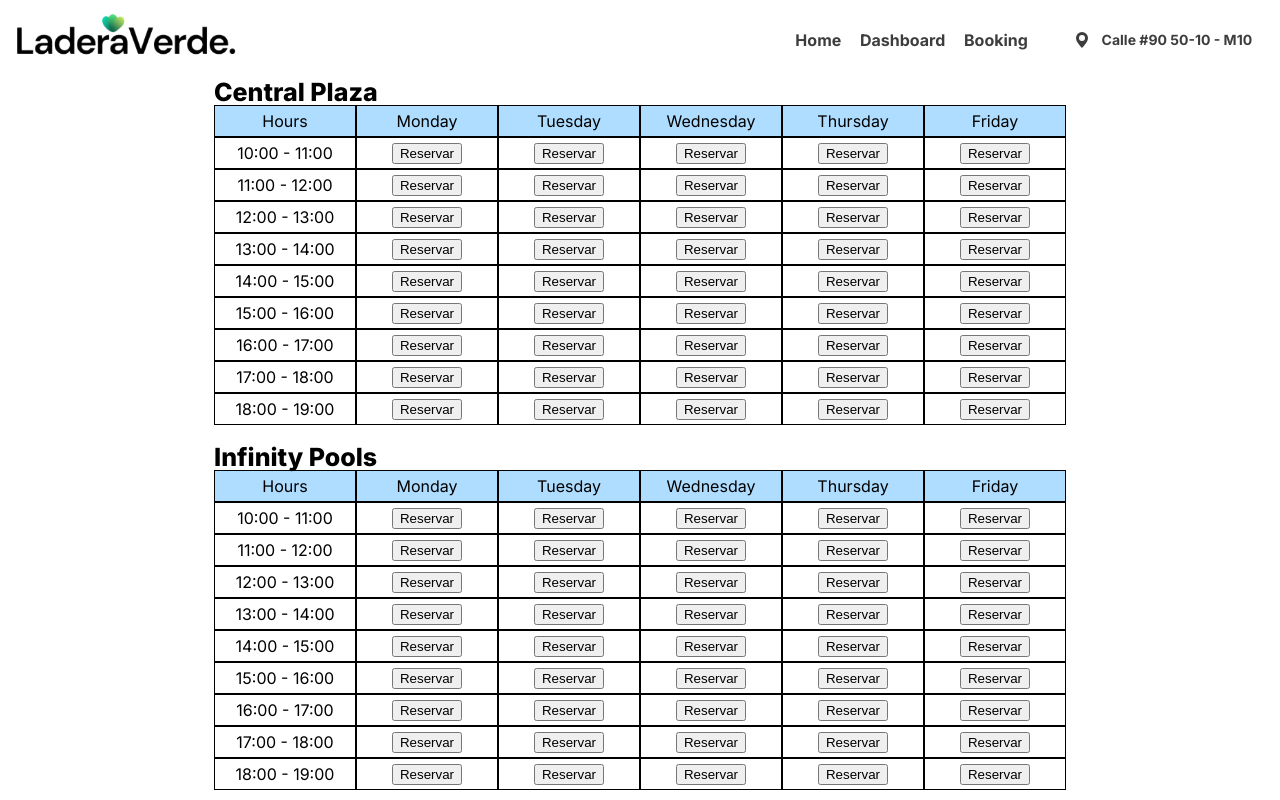
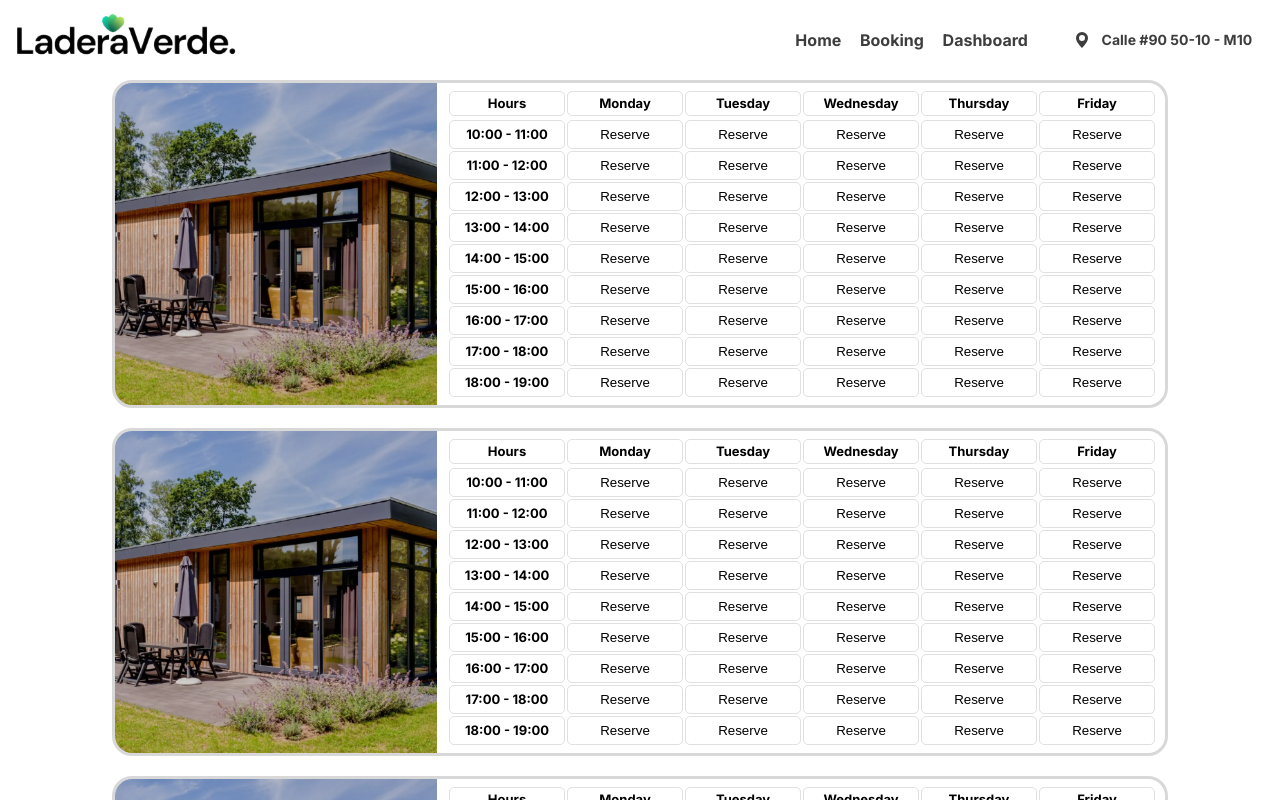
Before and after one commit to JDiegx/residential-complex-web-project, a React (Vite) app: page /dashboard in a window 1280 px wide. Shown: the top 800 px of the page. Built offline with nearby package versions, Linux system fonts and the light colour scheme.

Commit message:
Update 3: 02/04/2025

```diff
--- a/src/components/common/Calendar/Calendar.css
+++ b/src/components/common/Calendar/Calendar.css
@@ -1,19 +1,60 @@
-.calendar-table__days {
+.calendar{
+  width: 1050px;
+  height: 322px;
   display: flex;
-  background-color: rgb(174, 221, 255);
+  justify-content: space-between;
+  align-items: center;
+  border-radius: 20px;
+  overflow: hidden;
+  border: 3px solid rgba(0, 0, 0, 0.151);
 }
 
-.calendar-table-day,
-.calendar-table-hour {
-  width: 100px;
-  height: 30px;
-  padding: 0px 20px;
-  border: 1px solid black;
+.calendar__container-image{
+}
+
+.calendar-image{
+  width: 322px;
+  height: 325px;
+}
+
+
+
+.calendar-table{
+  padding: 7px;
+  box-sizing: border-box;
+}
+
+.calendar-table__row {
+  display: flex;
+}
+
+.calendar-table__header,
+.calendar-table__cell {
+  min-width: 100px;
+  padding: 5px 7px;
+  border: 1px solid rgba(0, 0, 0, 0.123);
   display: flex;
   justify-content: center;
   align-items: center;
+  font-size: 13px;
+  font-weight: 700;
+  margin: 1px;
+  border-radius: 5px;
+}
+
+.calendar-table__cell:hover{
+  background-color: rgba(0, 0, 0, 0.377);
 }
 
 .calendar-table__hours {
   display: flex;
 }
+
+
+.calendar-table__button{
+  width: 100%;
+  height: 100%;
+  background-color: transparent;
+  border: none;
+  cursor: pointer;
+}
--- a/src/components/common/Calendar/Calendar.jsx
+++ b/src/components/common/Calendar/Calendar.jsx
@@ -1,8 +1,9 @@
 import React, { useState, useEffect } from 'react'
 import "./Calendar.css"
 import { calendar } from '../../../data/data'
+import betaImage from '/img/1.png'
 
-const Calendar = ({nameZone}) => {
+const Calendar = ({ nameZone }) => {
     const [days, setDays] = useState([])
     const [hours, setHours] = useState([])
 
@@ -11,28 +12,29 @@ const Calendar = ({nameZone}) => {
         setHours(calendar[1])
     }, [calendar])
 
-    // onClick={()=> reserve(i, hour)}
-    // const reserve = (day, hour)=> alert(`Se solicita reserva en ${nameZone} para el dia ${day} a las ${hour}`)
-
-    const reserve = (day, hour)=> alert(`Se solicita reserva en ${nameZone} para el dia ${day} a las ${hour}`)
+    const reserve = (day, hour) => alert(`Se solicita reserva en ${nameZone} para el dia ${day} a las ${hour}`)
 
     return (
+        <div className='calendar'>
+            <div className='calendar__container-image'>
+                <img src={betaImage} alt="" className='calendar-image' />
+            </div>
             <table className='calendar-table'>
-            <thead className='calendar-table__table-head'>
-                <tr className='calendar-table__days'>
-                    <th className='calendar-table-day' >Hours</th>
-                    {days.map((day) => <th className='calendar-table-day' key={day}>{day}</th>)}
+                <thead className='calendar-table__head'>
+                    <tr className='calendar-table__row'>
+                        <th className='calendar-table__header'>Hours</th>
+                        {days.map((day) => <th className='calendar-table__header' key={day}>{day}</th>)}
                     </tr>
                 </thead>
-            <tbody className='calendar-table__table-body'>
+                <tbody className='calendar-table__body'>
                     {
                         hours.map((hour) =>
-                        <tr className='calendar-table__hours' key={hour} >
-                            <td className='calendar-table-hour'>{hour}</td>
+                            <tr className='calendar-table__row' key={hour}>
+                                <td className='calendar-table__cell'>{hour}</td>
                                 {
                                     days.map((i) =>
-                                    <td key={i} className='calendar-table-hour'>
-                                        <button onClick={()=> reserve(i, hour)}>Reservar</button>
+                                        <td key={i} className='calendar-table__cell'>
+                                            <button className='calendar-table__button' onClick={() => reserve(i, hour)}>Reserve</button>
                                         </td>
                                     )
                                 }
@@ -41,6 +43,7 @@ const Calendar = ({nameZone}) => {
                     }
                 </tbody>
             </table>
+        </div>
     )
 }
 
--- a/src/components/common/Header/Header.jsx
+++ b/src/components/common/Header/Header.jsx
@@ -21,10 +21,10 @@ const Header = () => {
                             <Link to={"/"} className="header__link">Home</Link>
                         </li>
                         <li className="header__list-item">
-                            <Link to={"/dashboard"} className="header__link">Dashboard</Link>
+                            <Link to={"/booking"} className="header__link">Booking</Link>
                         </li>
                         <li className="header__list-item">
-                            <Link to={"/booking"} className="header__link">Booking</Link>
+                            <Link to={"/dashboard"} className="header__link">Dashboard</Link>
                         </li>
                     </ul>
                 </nav>
--- a/src/components/pages/Dashboard/Dashboard.jsx
+++ b/src/components/pages/Dashboard/Dashboard.jsx
@@ -12,7 +12,6 @@ const Dashboard = () => {
         {
           zones.map((zone) =>
           <div key={zone.id}>
-            <h2>{zone.name}</h2>
             <Calendar nameZone={zone.name} />
           </div>)
         }
--- a/src/data/data.js
+++ b/src/data/data.js
@@ -16,72 +16,72 @@ export const calendar = [
 export const zones = [
     {
         id: 1,
-        name: "Central Plaza",
-        description: "An elegant space with illuminated fountains, marble sculptures, and designer lounge areas.",
-        image: "plaza_central.jpg",
+        name: "Grand Central Plaza",
+        description: "An opulent gathering space with artistic fountains, handcrafted marble sculptures, ambient lighting, and designer lounge areas with personalized service.",
+        image: "grand_central_plaza.jpg",
+        capacity: 75,
+    },
+    {
+        id: 2,
+        name: "Skyline Infinity Pools",
+        description: "Exclusive rooftop pools with breathtaking cityscape views, private cabanas with butler service, and a signature cocktail bar.",
+        image: "skyline_infinity_pools.jpg",
+        capacity: 40,
+    },
+    {
+        id: 3,
+        name: "Ultra-Lux Wellness & Spa",
+        description: "A world-class wellness retreat featuring thermal circuits, elite spa treatments, private saunas, and a personalized relaxation experience.",
+        image: "ultra_lux_spa.jpg",
+        capacity: 25,
+    },
+    {
+        id: 4,
+        name: "Elite Kids' Club",
+        description: "An exclusive children's area with high-end educational activities, private tutors, interactive learning walls, and state-of-the-art entertainment.",
+        image: "elite_kids_club.jpg",
+        capacity: 30,
+    },
+    {
+        id: 5,
+        name: "Michelin-Starred Dining",
+        description: "A culinary masterpiece offering dishes curated by Michelin-starred chefs, a private sommelier, and an exquisite ambiance with panoramic views.",
+        image: "michelin_dining.jpg",
         capacity: 50,
     },
     {
-        id: 2,
-        name: "Infinity Pools",
-        description: "Exclusive pools with panoramic views, private cabanas, and premium bar service.",
-        image: "infinity_pools.jpg",
-        capacity: 30,
+        id: 6,
+        name: "Bespoke VIP Event Hall",
+        description: "A grand hall with cutting-edge technology, custom luxury catering, and a sophisticated atmosphere for elite gatherings and galas.",
+        image: "bespoke_vip_event_hall.jpg",
+        capacity: 120,
     },
     {
-        id: 3,
-        name: "Wellness & Spa",
-        description: "A wellness center with sauna, massages, jacuzzi, and luxury treatments.",
-        image: "wellness_spa.jpg",
-        capacity: 20,
-    },
-    {
-        id: 4,
-        name: "Kids' Club",
-        description: "A safe and exclusive area for the little ones, with supervised activities and state-of-the-art games.",
-        image: "kids_club.jpg",
-        capacity: 25,
-    },
-    {
-        id: 5,
-        name: "Gourmet Restaurant",
-        description: "High-end international cuisine with renowned chefs and a world-class wine list.",
-        image: "gourmet_restaurant.jpg",
+        id: 7,
+        name: "Prestige Executive Clubhouse",
+        description: "A refined space with private meeting lounges, an exclusive library, cigar and whiskey rooms, and personalized concierge services.",
+        image: "prestige_executive_clubhouse.jpg",
         capacity: 40,
     },
     {
-        id: 6,
-        name: "VIP Event Hall",
-        description: "A sophisticated space for private events with luxury catering service and cutting-edge technology.",
-        image: "vip_event_hall.jpg",
-        capacity: 100,
-    },
-    {
-        id: 7,
-        name: "Executive Clubhouse",
-        description: "An exclusive lounge with private meeting rooms, a library, and concierge service.",
-        image: "executive_clubhouse.jpg",
-        capacity: 35,
-    },
-    {
         id: 8,
-        name: "Premium Sports Zone",
-        description: "Top-level facilities with tennis courts, paddle courts, golf courses, and a high-performance gym.",
-        image: "premium_sports_zone.jpg",
-        capacity: 50,
+        name: "Elite Sports Pavilion",
+        description: "A premier sports complex featuring championship-grade tennis courts, a private golf simulator, high-tech gym facilities, and a dedicated sports concierge.",
+        image: "elite_sports_pavilion.jpg",
+        capacity: 60,
     },
     {
         id: 9,
-        name: "Zen Gardens & Green Areas",
-        description: "Spaces designed for relaxation with illuminated pathways, artificial lakes, and lush vegetation.",
-        image: "zen_gardens.jpg",
-        capacity: 60,
+        name: "Serene Zen Gardens & Private Retreats",
+        description: "A tranquil oasis with meditative pathways, cascading waterfalls, ambient lighting, and secluded pavilions for private relaxation.",
+        image: "serene_zen_gardens.jpg",
+        capacity: 70,
     },
     {
         id: 10,
-        name: "Private Underground Parking",
-        description: "Spacious and secure, with direct access to residences and 24/7 valet parking service.",
-        image: "private_parking.jpg",
-        capacity: 200,
+        name: "Private VIP Underground Parking",
+        description: "An ultra-secure facility with biometric access, high-end vehicle detailing services, and 24/7 dedicated valet assistance.",
+        image: "vip_parking.jpg",
+        capacity: 250,
     }
 ];
--- a/src/index.css
+++ b/src/index.css
@@ -124,7 +124,3 @@ q:after {
   content: "";
   content: none;
 }
-table {
-  border-collapse: collapse;
-  border-spacing: 0;
-}
```
Also changed, not shown: 1 other file (tests, documents, lock files or other folders). Lines whose indentation alone changed are shown as unchanged.
